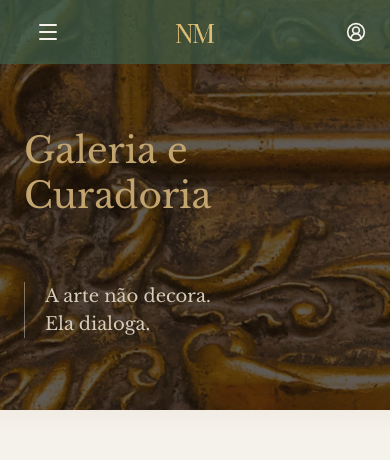
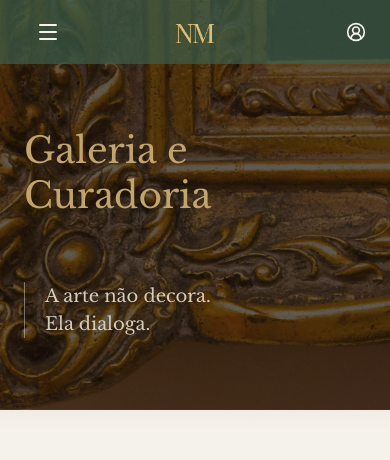
Before and after one commit to LucasMalinowski/nath_page, a Next.js app: page /galeria in a window 390 px wide. Shown: the top 460 px of the page. Built offline with nearby package versions, Linux system fonts and the light colour scheme; no server answers; the database is empty.

Commit message:
refactor: remove unnecessary CSS class from Hero section for cleaner styling

```diff
--- a/app/galeria/page.tsx
+++ b/app/galeria/page.tsx
@@ -282,7 +282,7 @@ export default function GaleriaPage() {
         {/* Hero — CSS background like Concept section; starts at y=0 so the fixed navbar
             (z-50) covers the top 64px naturally, no bg-dirt gap. pt-16 clears the navbar. */}
         <section
-          className="relative bg-[url('/frame.png')] md:bg-cover bg-center "
+          className="relative bg-[url('/frame.png')] bg-cover bg-center"
         >
           <div className="relative z-10 px-6 sm:px-8 lg:px-16 pt-16 flex items-end pb-10 lg:pb-14">
             <div className="grid w-full grid-cols-1 lg:grid-cols-[1fr_1.6fr] gap-10 mt-16">
```
Also changed, not shown: public/frame.png.
